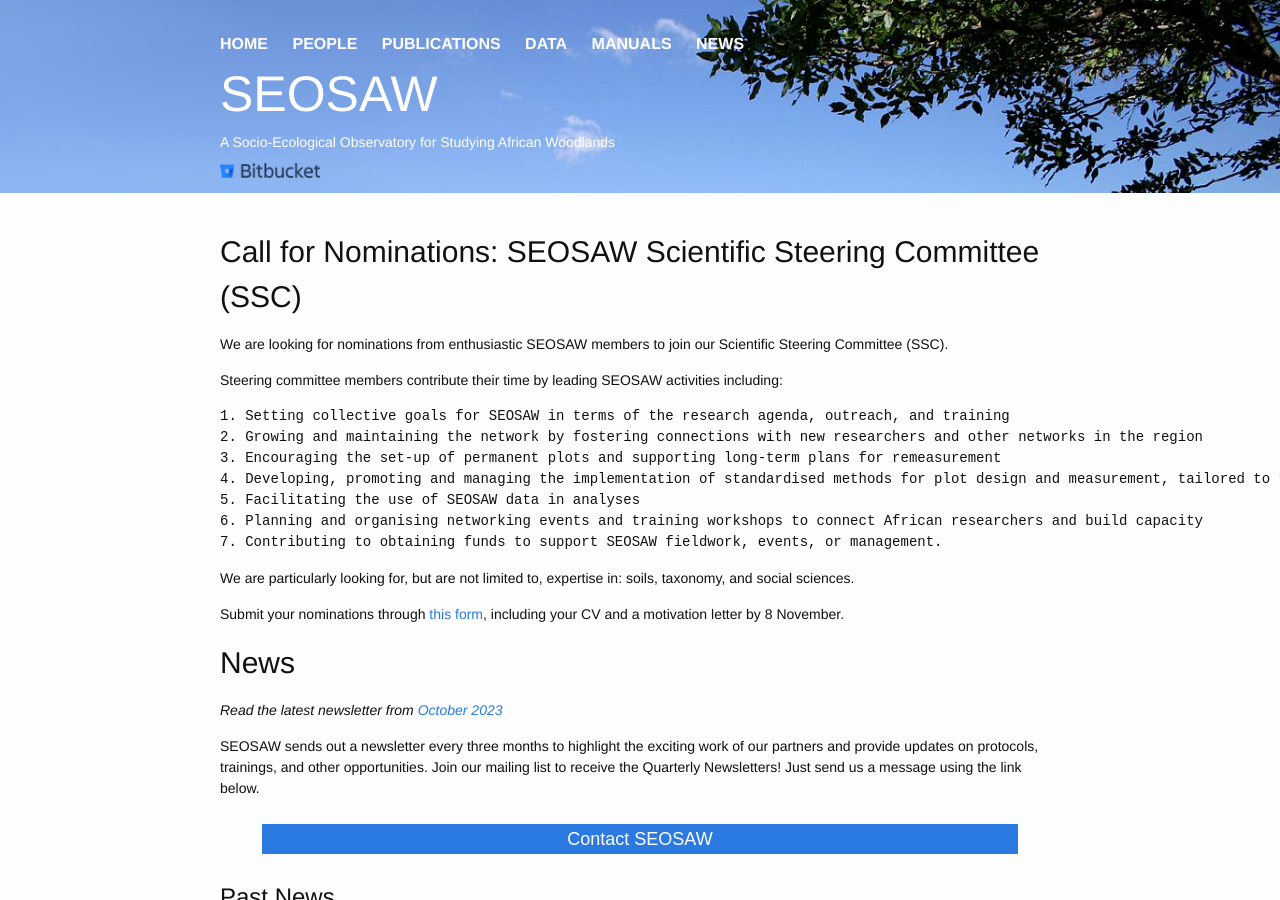
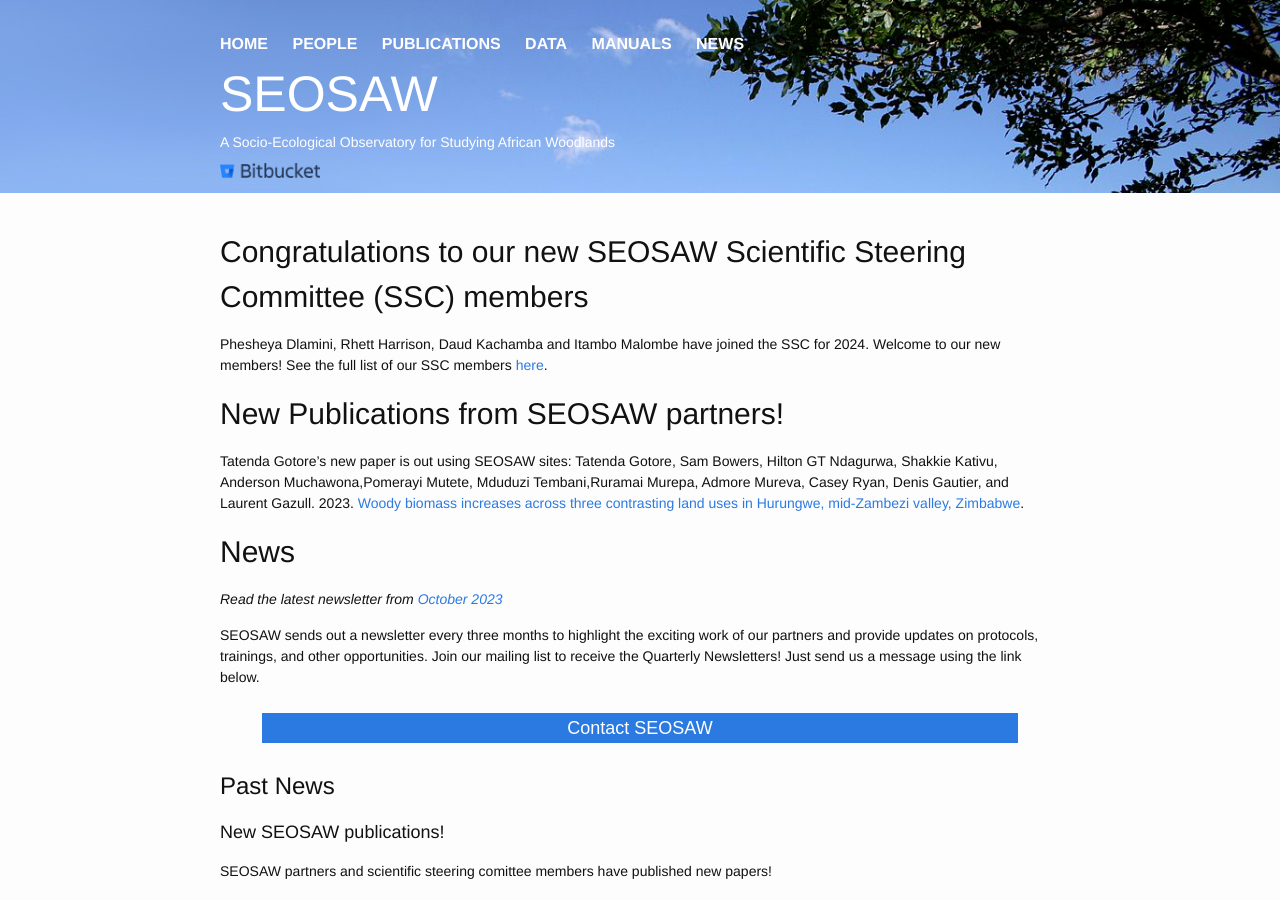
Before and after one commit to seosaw/seosaw.github.io, a Jekyll site: the page built from news.md, in a window 1280 px wide and 900 px high. Built offline with Jekyll 4.4.1, drawn with Linux system fonts in a browser that asks for light colours; nearby versions of some CDN libraries; our own code applies the rules of GitHub Pages for plain Markdown files.

Commit message:
new news

```diff
--- a/news.md
+++ b/news.md
@@ -2,23 +2,17 @@
 layout: default
 ---
 
-# Call for Nominations: SEOSAW Scientific Steering Committee (SSC)
+# Congratulations to our new SEOSAW Scientific Steering Committee (SSC) members
 
-We are looking for nominations from enthusiastic SEOSAW members to join our Scientific Steering Committee (SSC).
+Phesheya Dlamini, Rhett Harrison, Daud Kachamba and Itambo Malombe have joined the SSC for 2024. Welcome to our new members! See the full list of our SSC members [here](https://seosaw.github.io/people.html).
 
-Steering committee members contribute their time by leading SEOSAW activities including:
 
-    1. Setting collective goals for SEOSAW in terms of the research agenda, outreach, and training
-    2. Growing and maintaining the network by fostering connections with new researchers and other networks in the region
-    3. Encouraging the set-up of permanent plots and supporting long-term plans for remeasurement
-    4. Developing, promoting and managing the implementation of standardised methods for plot design and measurement, tailored to the socio-ecology of African woodlands
-    5. Facilitating the use of SEOSAW data in analyses
-    6. Planning and organising networking events and training workshops to connect African researchers and build capacity
-    7. Contributing to obtaining funds to support SEOSAW fieldwork, events, or management.
 
-We are particularly looking for, but are not limited to, expertise in: soils, taxonomy, and social sciences.
+# New Publications from SEOSAW partners!
 
-Submit your nominations through [this form](https://forms.gle/pCptKyZU1EQ2ARL66), including your CV and a motivation letter by 8 November.
+Tatenda Gotore's new paper is out using SEOSAW sites:
+Tatenda Gotore, Sam Bowers, Hilton GT Ndagurwa, Shakkie Kativu, Anderson Muchawona,Pomerayi Mutete, Mduduzi Tembani,Ruramai Murepa, Admore Mureva, Casey Ryan, Denis Gautier, and Laurent Gazull. 2023. [Woody biomass increases across three contrasting land uses in Hurungwe, mid-Zambezi valley, Zimbabwe](https://doi.org/10.2989/20702620.2023.2267043).
+
 
 
 # News
@@ -32,6 +26,9 @@ SEOSAW sends out a newsletter every three months to highlight the exciting work
  <button class="landing-btn" type="submit">Contact SEOSAW</button>
 </form>
 </div>
+
+
+
 
 
 ## Past News
```
